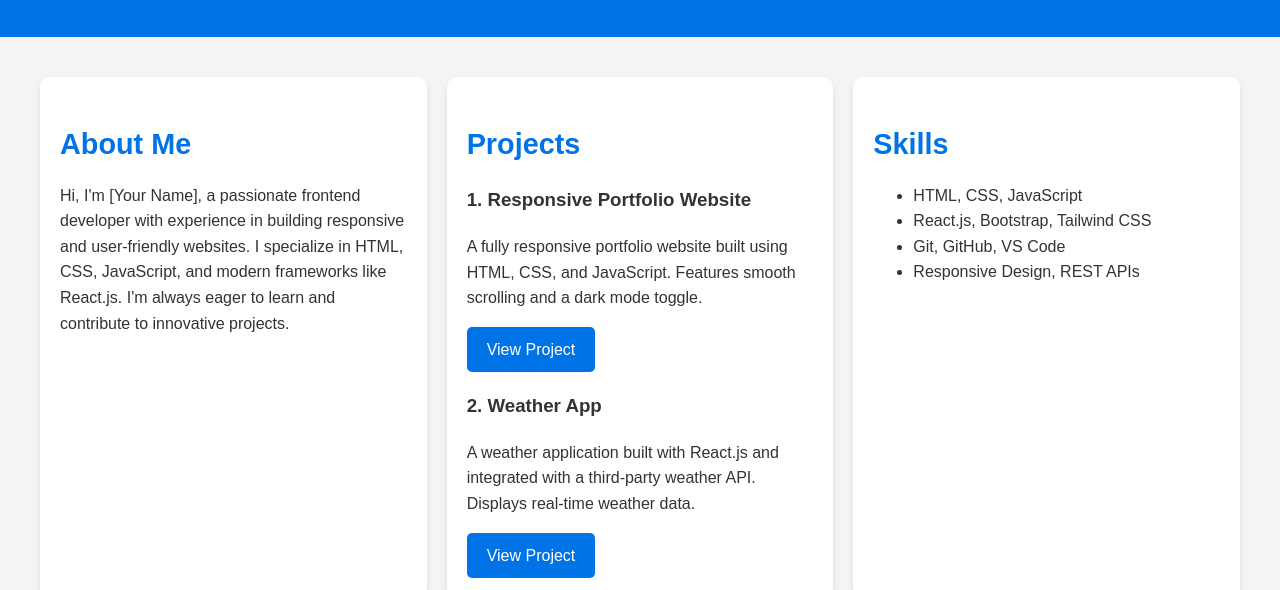
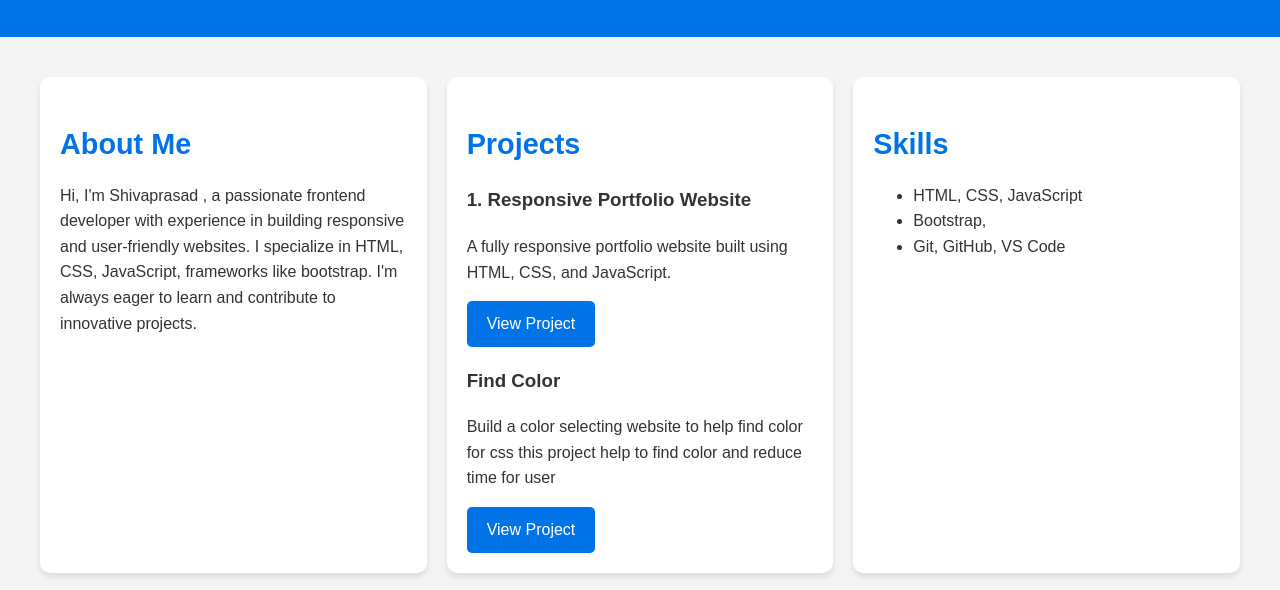
Before and after one commit to kvshivaprasad/portfolia, a plain HTML site: page index.html in a window 1280 px wide. Shown: the part 143-733 px from the top of the page. Drawn offline with Linux system fonts and the light colour scheme.

Commit message:
edit details of email

```diff
--- a/index.html
+++ b/index.html
@@ -105,10 +105,10 @@
       <section id="about">
         <h2>About Me</h2>
         <p>
-          Hi, I'm [Your Name], a passionate frontend developer with experience
+          Hi, I'm Shivaprasad , a passionate frontend developer with experience
           in building responsive and user-friendly websites. I specialize in
-          HTML, CSS, JavaScript, and modern frameworks like React.js. I'm always
-          eager to learn and contribute to innovative projects.
+          HTML, CSS, JavaScript, frameworks like bootstrap. I'm always eager to
+          learn and contribute to innovative projects.
         </p>
       </section>
 
@@ -119,15 +119,15 @@
           <h3>1. Responsive Portfolio Website</h3>
           <p>
             A fully responsive portfolio website built using HTML, CSS, and
-            JavaScript. Features smooth scrolling and a dark mode toggle.
+            JavaScript.
           </p>
           <a href="#" class="btn">View Project</a>
         </div>
         <div>
-          <h3>2. Weather App</h3>
+          <h3>Find Color</h3>
           <p>
-            A weather application built with React.js and integrated with a
-            third-party weather API. Displays real-time weather data.
+            Build a color selecting website to help find color for css this
+            project help to find color and reduce time for user
           </p>
           <a href="#" class="btn">View Project</a>
         </div>
@@ -138,9 +138,8 @@
         <h2>Skills</h2>
         <ul>
           <li>HTML, CSS, JavaScript</li>
-          <li>React.js, Bootstrap, Tailwind CSS</li>
+          <li>Bootstrap,</li>
           <li>Git, GitHub, VS Code</li>
-          <li>Responsive Design, REST APIs</li>
         </ul>
       </section>
 
@@ -150,17 +149,19 @@
         <p>Feel free to reach out to me for collaborations or opportunities!</p>
         <p>
           Email:
-          <a href="mailto:youremail@example.com">youremail@example.com</a>
+          <a href="kvshivaprasad816@gmail.com">youremail@example.com</a>
         </p>
         <p>
           LinkedIn:
-          <a href="https://linkedin.com/in/yourprofile" target="_blank"
+          <a
+            href="https://www.linkedin.com/in/shivaprasadkv353861319/"
+            target="_blank"
             >linkedin.com/in/yourprofile</a
           >
         </p>
         <p>
           GitHub:
-          <a href="https://github.com/yourusername" target="_blank"
+          <a href="https://github.com/kvshivaprasad" target="_blank"
             >github.com/yourusername</a
           >
         </p>
@@ -169,7 +170,7 @@
 
     <!-- Footer -->
     <footer>
-      <p>&copy; 2023 Your Name. All rights reserved.</p>
+      <p>&copy; 2023 shivaprasad. All rights reserved.</p>
     </footer>
   </body>
 </html>
```
